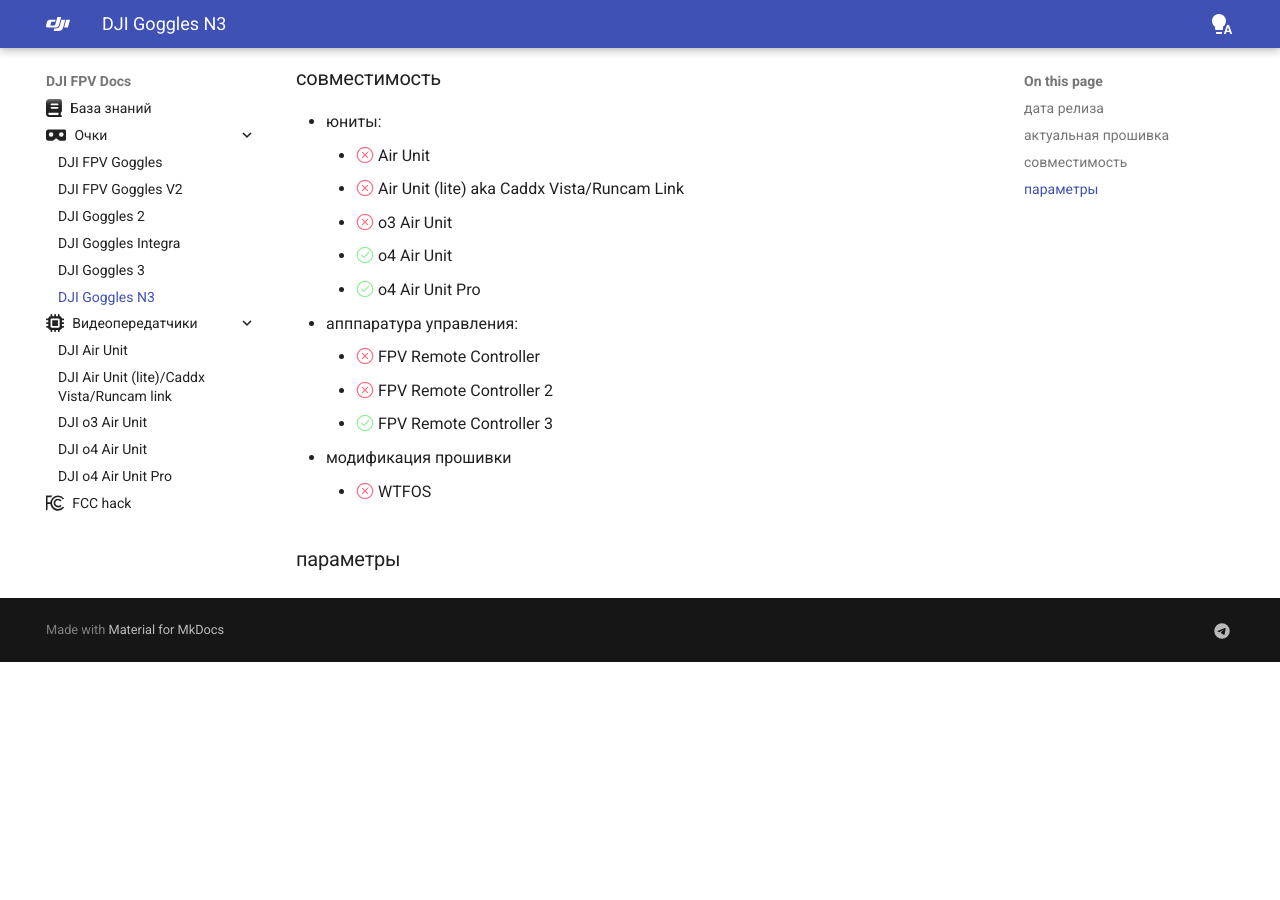
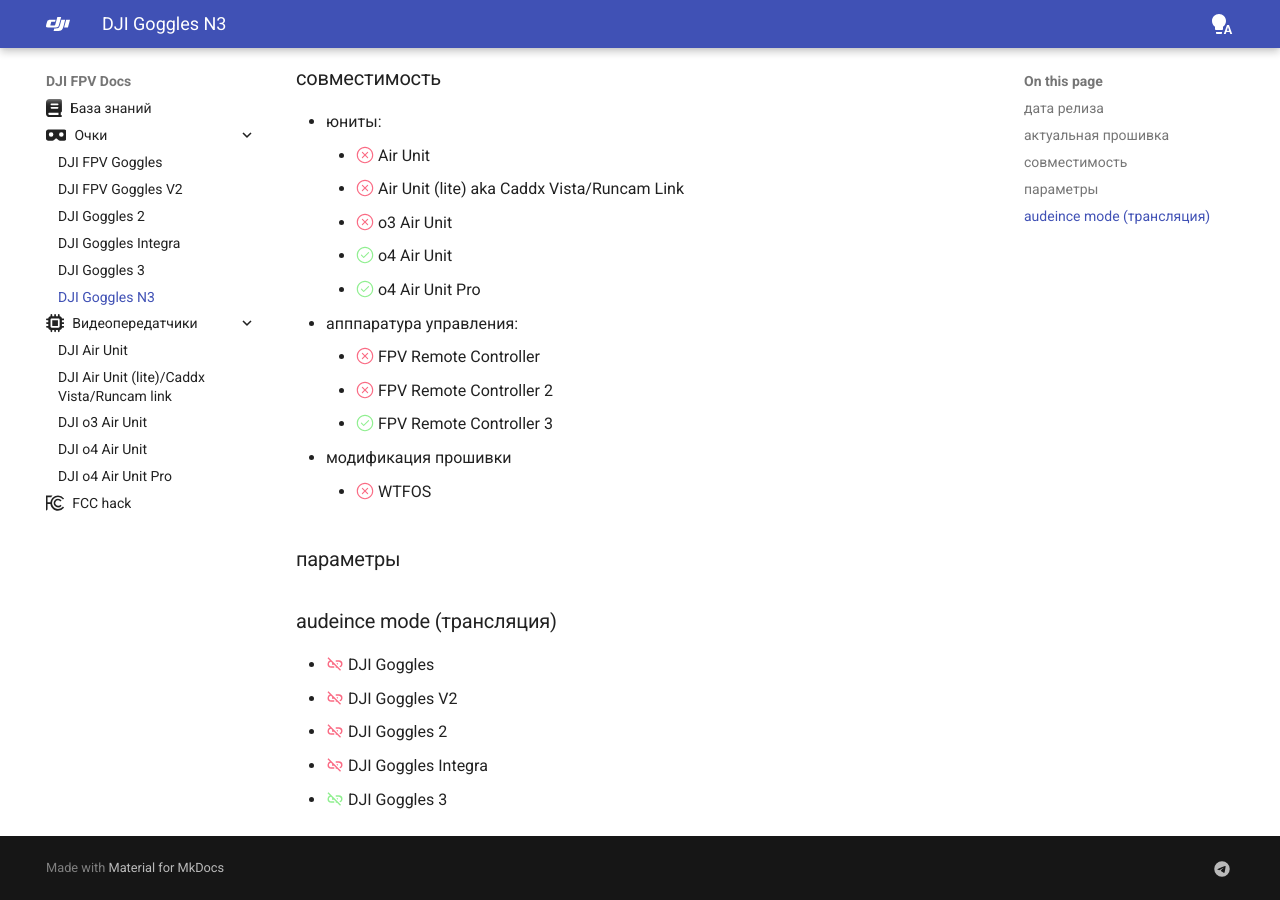
Before and after one commit to benmozes/djifpvdocs, an MkDocs documentation site: the page built from docs/goggles/n3.md, in a window 1280 px wide and 900 px high, scrolled down 963 px. Built offline with MkDocs 1.6.1 and Material for MkDocs 9.7.7, drawn with Linux system fonts in a browser that asks for light colours; before the commit the page ends 1625 px from its top, so only the background shows below that.

Commit message:
Update n3.md
audeince mode (трансляция)

```diff
--- a/docs/goggles/n3.md
+++ b/docs/goggles/n3.md
@@ -34,3 +34,10 @@ tags:
     * :octicons-x-circle-24:{ .red_cross } WTFOS
 
 ### параметры
+
+### audeince mode (трансляция)
+* :material-link-off:{ .red_cross }  DJI Goggles
+* :material-link-off:{ .red_cross }  DJI Goggles V2
+* :material-link-off:{ .red_cross }  DJI Goggles 2
+* :material-link-off:{ .red_cross }  DJI Goggles Integra
+* :material-link-off:{ .green_check }  DJI Goggles 3
```
